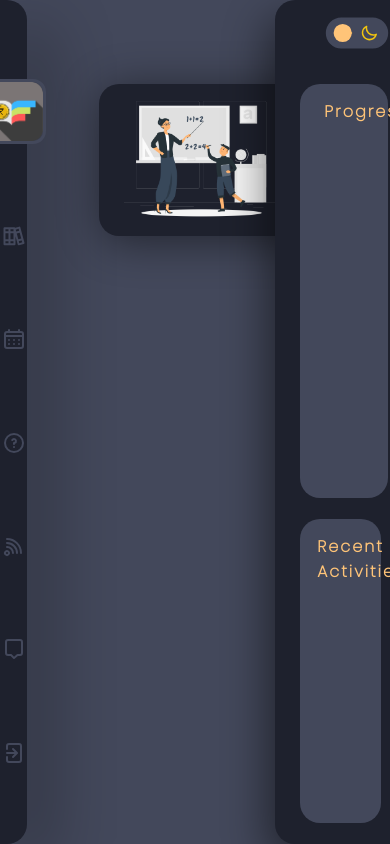
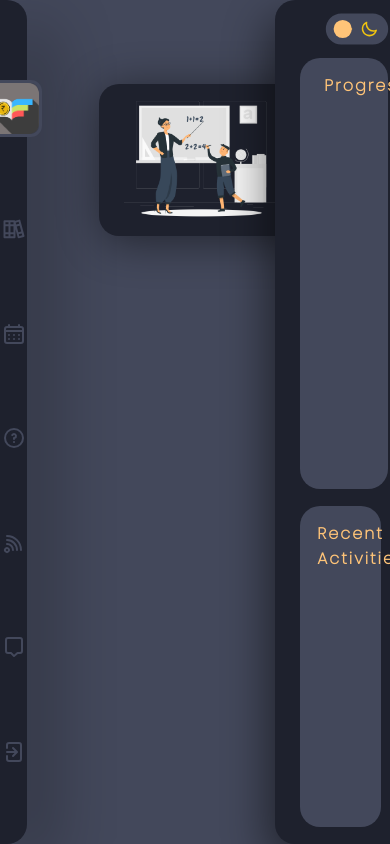
Before and after one commit to rjrealworld/iLEarn, a React (Create React App) app in the folder ilearn/: page / in a window 390 px wide. Built offline with nearby package versions, Linux system fonts and the light colour scheme.

Commit message:
Made minimal paddign changed in toggle button:

```diff
--- a/ilearn/src/ProgressBar.css
+++ b/ilearn/src/ProgressBar.css
@@ -40,7 +40,7 @@
 }
 
 .progressChart {
-    height: 45%;
+    height: 50%;
     width: 90%;
     background-color: var(--dark-mode-icon-color);
     border-radius: 20px 20px;
@@ -48,7 +48,7 @@
 }
 
 .recent {
-    height: 30%;
+    height: 40%;
     width: 90%;
     background-color: var(--dark-mode-icon-color);
     border-radius: 20px 20px;
@@ -71,10 +71,10 @@
 
 @media only screen and (max-width: 1024px) {
     .progressChart {
-        height: 49%;
+        height: 51%;
     }
     .recent {
-        height: 36%;
+        height: 38%;
     }
     .progressBar p {
         font-size: 16px;
@@ -89,11 +89,11 @@
         width: 25%;
     }
     .recent {
-        height: 36%;
+        height: 35%;
         margin-left: 17px;
     }
     .progressChart {
-        height: 50%;
+        height: 55%;
         margin-left: 17px;
     }
     .progressBar p {
--- a/ilearn/src/ProgressBar.js
+++ b/ilearn/src/ProgressBar.js
@@ -5,10 +5,8 @@ import ToggleButton from './ToggleButton';
 function ProgressBar() {
     return (
         <div className="progressBar">
-            <div className="topProgressBar">
-                <div><ToggleButton /></div>
-                {/* <div className="credits"></div> */}
-            </div>
+            <ToggleButton />
+            {/* <div className="credits"></div> */}
             <div className="progressChart">
                 <p>Progress</p>
             </div>
--- a/ilearn/src/Sidebar.css
+++ b/ilearn/src/Sidebar.css
@@ -41,6 +41,9 @@
 }
 
 @media only screen and (max-width: 1024px) {
+    .sidebar-logo {
+        height: 6%;
+    }
     .sidebar-icons {
         transform: scale(1);
     }
--- a/ilearn/src/ToggleButton.css
+++ b/ilearn/src/ToggleButton.css
@@ -10,13 +10,14 @@
 
 .toggleButton {
     box-sizing: border-box;
+
 }
 
 .btn {
 	display: flex;
 	align-items: center;
-	justify-content: center;
-	margin: 0;
+	justify-content: right;
+	margin-right: 10%;
 }
 
 #checkbox {
```
